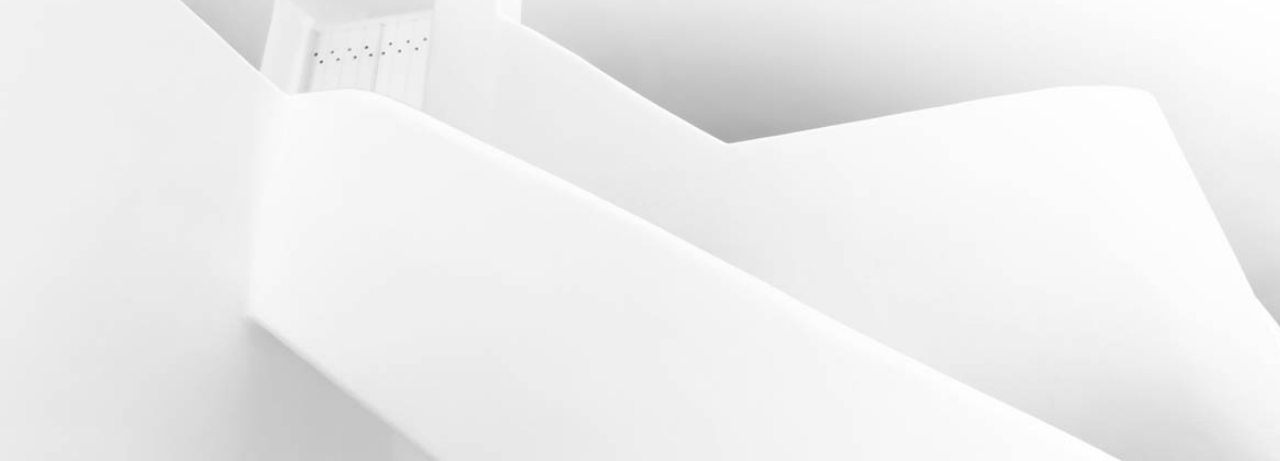
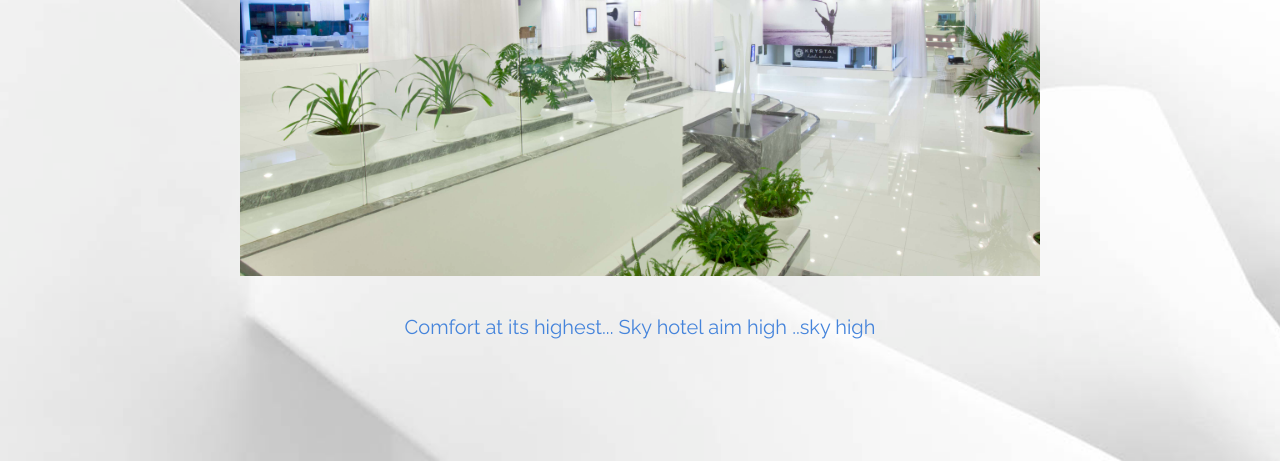
Before and after one commit to bakslash/Hilton-hotel, a plain HTML site: page index.html in a window 1280 px wide. Shown: the part 339-800 px from the top of the page. Drawn offline with Linux system fonts and the light colour scheme.

Commit message:
page links

```diff
--- a/css/app.css
+++ b/css/app.css
@@ -6,10 +6,14 @@ body{
 
 
 }
+.row{
+    font-family: 'Raleway', sans-serif;
+}
 
 #nav ul{
     list-style: none;
     color: #424242;
+    font-family: 'Raleway', sans-serif;
   ;
 
 }
@@ -22,14 +26,20 @@ font-family: 'Raleway', sans-serif;
 
 }
 h1{
+    margin-top: 6%;
     font-family: 'Raleway', sans-serif;
     color: #4584DB;
 }
+h5{
+    font-family: 'Raleway', sans-serif;
+    color: #4584DB;
+    padding-top: 3%;
+    margin-bottom: 4%;
 
+}
 
 #about {
     width: 100%;
-    padding-top: 20%;
     text-align: center;
     font-family: 'Raleway', sans-serif;
     color: #5FA2E8;
@@ -40,6 +50,7 @@ h1{
 
 #nav {
     width: 100%;
+    font-family: 'Raleway', sans-serif;
 }
 
 #gallery img {
@@ -98,3 +109,6 @@ h1{
     font-size: 0;
     animation: 12s portfolio infinite;
 }
+
+foundation.css
+app.css
--- a/index.html
+++ b/index.html
@@ -13,7 +13,7 @@
      <div class="row">
          <div class="small-12-column"id="nav">
              <ul>
-             <li><a href="#">Home</a></li>
+             <li><a href="index.html">Home</a></li>
              <li><a href="#about">About</a></li>
              <li><a href="gallery.html">Gallery</a></li>
              <li><a href="offers.html">Offers</a></li>
@@ -23,7 +23,9 @@
          </div>
          <div class="row"> <div class="small-12-column"id="about">
          <h1>SKY HOTEL</h1>
-         </div> </div>
+             <img src="images/home.jpg" width="800px"height=400px>
+            <h5>Comfort at its highest... Sky hotel aim high ..sky high </h5>
+         </div>
 
       </div>
 
```
Also changed, not shown: offers.html (+1 -1 lines), reservation.html (+1 -1 lines).
